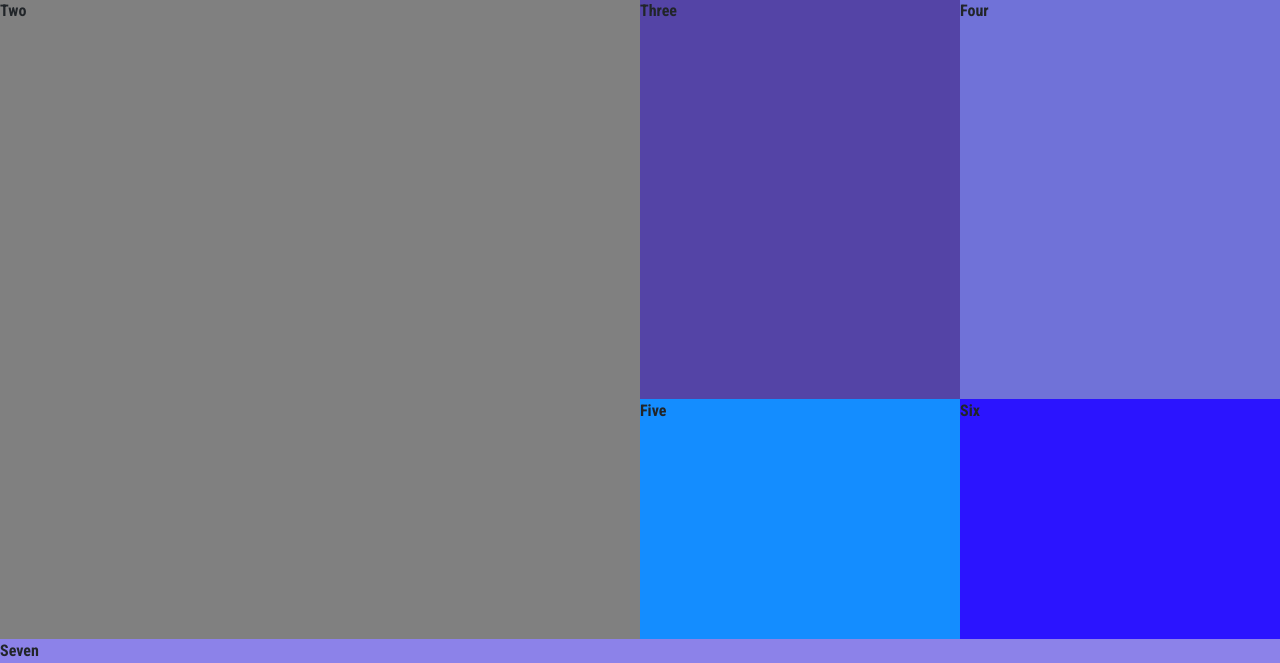
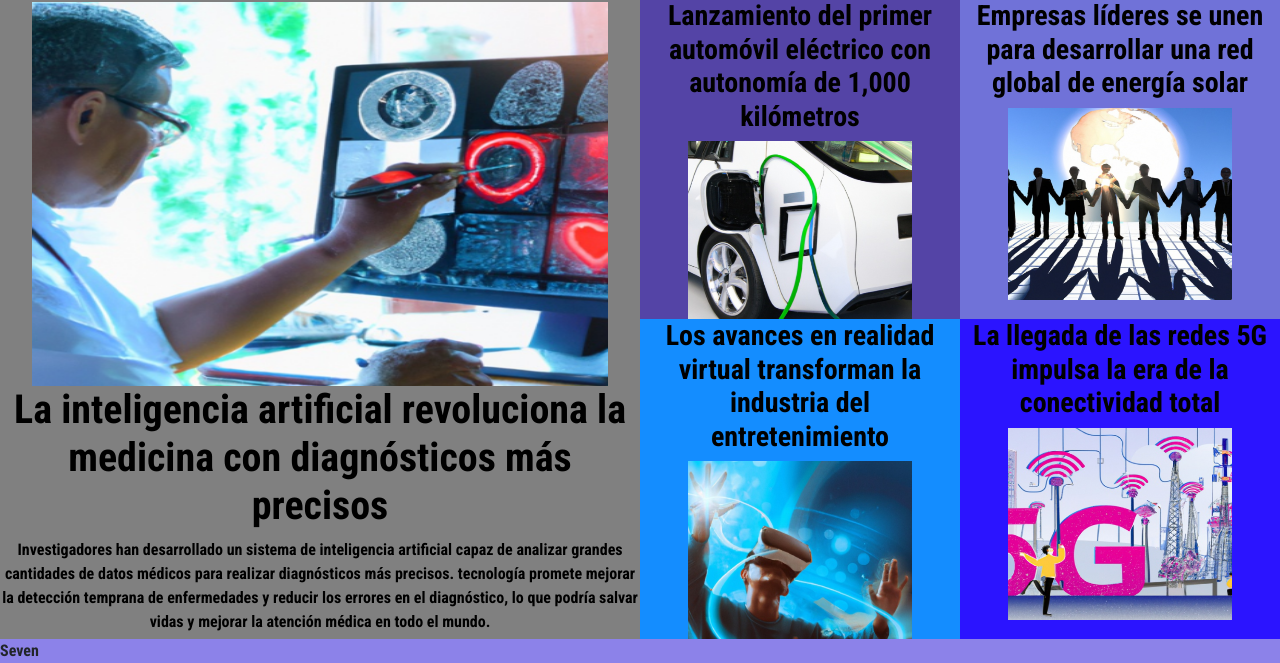
Before and after one commit to Meinherz51291/ProyectoCoditos, a plain HTML site: page 01-Tecnologia/Tecnologia.html in a window 1280 px wide. Shown: the part 201-864 px from the top of the page. Drawn offline with Linux system fonts and the light colour scheme; files whose address does not match are found by name.

Commit message:
Version 4

```diff
--- a/01-Tecnologia/Tecnologia.html
+++ b/01-Tecnologia/Tecnologia.html
@@ -8,6 +8,7 @@
     <link rel="stylesheet" href="../css/sectionStyle.css">
     <link rel="stylesheet" href="../bootstrap-5.2.3-dist/css/bootstrap.css">
     <link rel="stylesheet" href="../css/styleMenu.css">
+    <link rel="stylesheet" href="../css/styleLinks.css">
 </head>
 <body>
 
@@ -24,11 +25,45 @@
                     </ul>
                 </nav>
         </header>
-            <main class="two"> Two </main>
-                <section class="three"> Three </section>
-                <section class="four"> Four </section>
-                <section class="five"> Five </section>
-                <section class="six"> Six </section>
+
+                <section class="two">
+                    <a href="#" class="linkNews">
+                    <img src="../img/medicoIA.png" alt="">
+                    <h1>La inteligencia artificial revoluciona la medicina con diagnósticos más precisos</h1>
+                    <p>Investigadores han desarrollado un sistema de inteligencia artificial capaz de analizar grandes cantidades de datos médicos para realizar diagnósticos más precisos.
+                       tecnología promete mejorar la detección temprana de enfermedades y reducir los errores en el diagnóstico, lo que podría salvar vidas y mejorar la atención médica en todo el mundo.
+                    </p>
+                    </a>
+                </section>
+
+                <section class="three">
+                    <a href="#" class="linkNews">
+                     <h3 class="secondaryTitle">Lanzamiento del primer automóvil eléctrico con autonomía de 1,000 kilómetros</h2>
+                        <img class="secondaryImg" src="../img/lanzamientoAuto.png" alt="">
+                    </a>
+                </section>
+
+                <section class="four">
+                    <a href="#" class="linkNews">
+                        <h3 class="secondaryTitle">Empresas líderes se unen para desarrollar una red global de energía solar</h2>
+                        <img class="secondaryImg" src="../img/Solar.png" alt="">
+                    </a>
+                </section>
+
+                <section class="five">
+                    <a href="#" class="linkNews">
+                        <h3 class="secondaryTitle">Los avances en realidad virtual transforman la industria del entretenimiento</h2>
+                        <img class="secondaryImg" src="../img/VR.png" alt="">
+                    </a>
+                </section>
+
+                <section class="six">
+                    <a href="#" class="linkNews">
+                        <h3 class="secondaryTitle">La llegada de las redes 5G impulsa la era de la conectividad total</h2>
+                        <img class="secondaryImg" src="../img/5g.png" alt="">
+                    </a>
+                </section>
+
                 <section class="seven"> Seven </section>
 
 
--- a/css/sectionStyle.css
+++ b/css/sectionStyle.css
@@ -11,14 +11,17 @@
 #contenedor-grid{
 	display: grid;
 	grid-template-columns: 1fr;
-	grid-template-rows: repeat(5, 20vh);
+	grid-template-rows: repeat(6, 1fr);
+	grid-template-rows: 20vh 67vh 38vh 38vh 33vh 35vh 10vh;
 	grid-template-areas:
 	"one"
 	"two"
 	"three"
 	"four"
 	"five"
-    "six";
+    "six"
+	"seven"
+	;
 }
 
 .one{
@@ -29,26 +32,37 @@
 .two{
 	background-color: grey;
 	grid-area: two;
+	text-align: center;
+}
+
+.two img {
+	margin-top: 0.2em;
+	width: 90%;
+	height: 60%;
 }
 
 .three{
 	background-color: rgb(84, 68, 166);
 	grid-area: three;
+	text-align: center;
 }
 
 .four{
 	background-color: rgb(112, 114, 216);
 	grid-area: four;
+	text-align: center;
 }
 
 .five{
 	background-color: rgb(20, 141, 255);
 	grid-area: five;
+	text-align: center;
 }
 
 .six{
 	background-color: rgb(43, 20, 255);
 	grid-area: six;
+	text-align: center;
 }
 
 .seven{
@@ -56,10 +70,14 @@
 	grid-area: seven;
 }
 
+.secondaryImg {
+	width: 280px;
+}
+
 @media (min-width:1024px){
 	#contenedor-grid{
 		grid-template-columns: 50vw 25vw 25vw;
-		grid-template-rows: 25vh 50vh 30vh;
+		grid-template-rows: 25vh 40vh 40vh;
 		grid-template-areas:
 		"one one one"
 		"two three four"
@@ -70,4 +88,9 @@
 	header ul{
 		display: none;
 	}
+
+	.secondaryImg {
+		width: 70%;
+		height: 60%;
+	}
 }
--- a/css/styleMenu.css
+++ b/css/styleMenu.css
@@ -25,3 +25,8 @@ header nav ul li a{
 header nav ul li :hover {
     color: blue;
 }
+
+.linkNews {
+    text-decoration: none;
+    color:black;
+}
```
Also changed, not shown: 02-Sociedad/Sociedad.html (+1 -0 lines), 03-Economia/Economia.html (+1 -0 lines), 04-Internacional/Internacional.html (+1 -0 lines), img/5g.png (added), img/IAtareas.png (added), img/Solar.png (added), img/VR.png (added), img/lanzamientoAuto.png (added), img/medicoIA.png (added).
